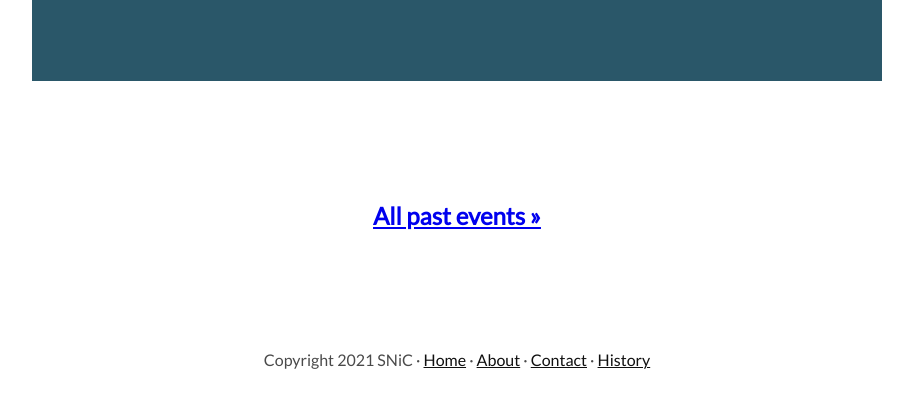
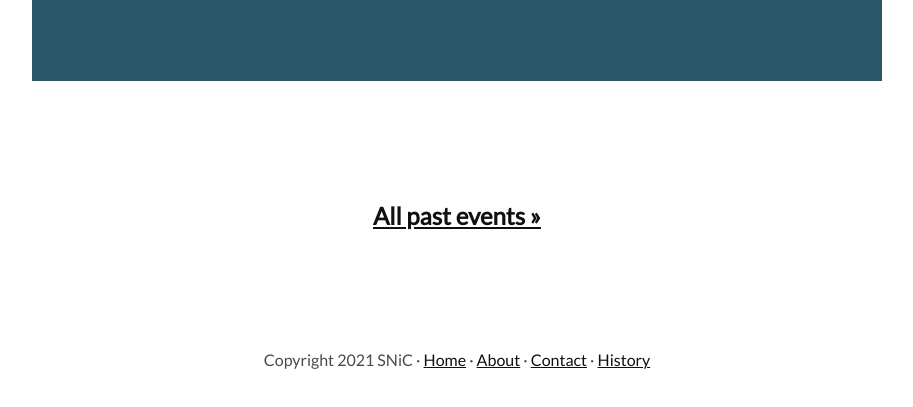
Before and after one commit to SNiC-foundation/stichting, a plain HTML site: page index.html in a window 1280 px wide. Shown: the part 5264-5671 px from the top of the page, without its empty margins (183-1096 px from the left). Drawn offline with Linux system fonts and the light colour scheme.

Commit message:
missed link

```diff
--- a/style.css
+++ b/style.css
@@ -267,6 +267,8 @@ footer
   margin: 0 auto;
   padding: 50px 0 0 0;
   display: block;
+
+  color: #101010;
 }
 
 .conference .singularit img
```
